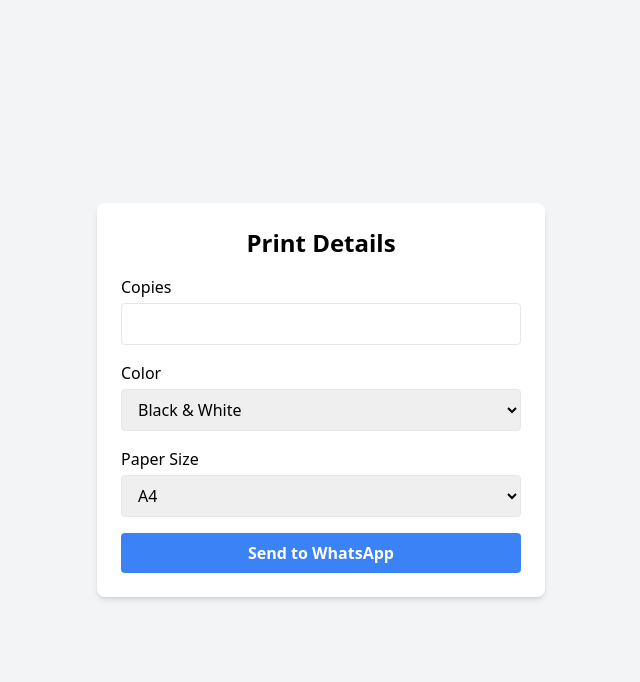
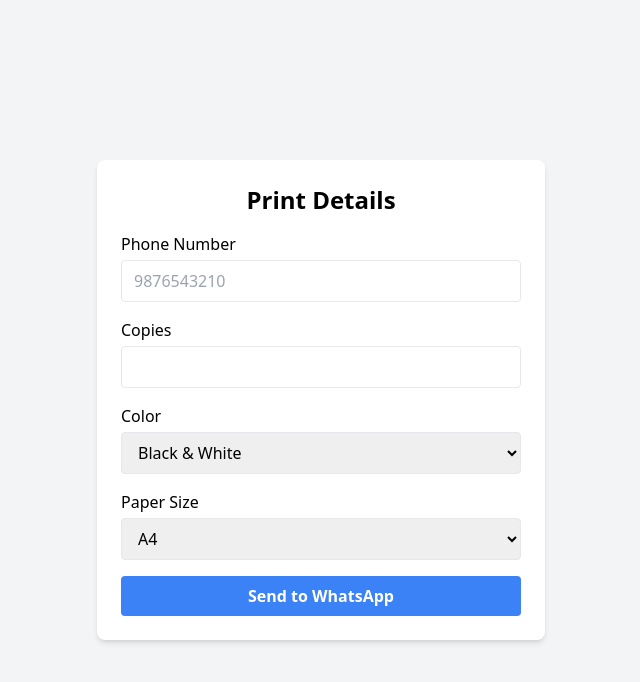
Before and after one commit to smrutikk/shop-qr, a Flask app: page /print/1 in a window 1280 px wide. Shown: the top 682 px of the page, without its empty margins (319-959 px from the left). Run offline with Flask 3, Linux system fonts and the light colour scheme; some libraries are stand-ins or nearby versions.

Commit message:
implemented new open chat function

```diff
--- a/routes/customer.py
+++ b/routes/customer.py
@@ -22,15 +22,22 @@ def send_whatsapp(shop_id):
     color = request.args.get("color")
     paper = request.args.get("paper")
 
-    #if not phone:
-        #return "Customer phone is required", 400
+    if not phone:
+        return "Customer phone is required", 400
 
     if not all([copies, color, paper]):
         return "Missing print details", 400
 
+    # Prepend +91 for India
+    phone = phone.strip()
+    if len(phone) == 10 and phone.isdigit():
+        phone = f"+91{phone}"
+    else:
+        return "Invalid Indian phone number", 400
+
     new_request = PrintRequest(
         shop_id=shop.id,
-        #customer_phone=phone,
+        customer_phone=phone,
         copies=int(copies),
         color=color,
         paper_size=paper
--- a/templates/dashboard.html
+++ b/templates/dashboard.html
@@ -58,9 +58,7 @@
               {{ req.ist_time.strftime('%d %b %Y, %I:%M %p') }}
             </td>
 
-            <td class="px-3 py-2 border text-xs text-gray-600">
-              ****{{ req.customer_phone[-4:] }}
-            </td>
+
 
 
             <td class="px-3 py-2 border">
--- a/templates/print_form.html
+++ b/templates/print_form.html
@@ -10,6 +10,11 @@
   <div class="bg-white p-6 rounded-lg shadow-md w-full max-w-md">
     <h2 class="text-2xl font-bold mb-4 text-center">Print Details</h2>
     <form action="/send/{{shop_id}}" method="get" class="space-y-4">
+      <div>
+        <label class="block font-medium mb-1">Phone Number</label>
+        <input type="tel" name="phone" required placeholder="9876543210" maxlength="10" pattern="[0-9]{10}" class="w-full border rounded px-3 py-2">
+      </div>
+
       <div>
         <label class="block font-medium mb-1">Copies</label>
         <input type="number" name="copies" required class="w-full border rounded px-3 py-2">
```
Also changed, not shown: routes/dashboard.py (+9 -1 lines), instance/app.db.
